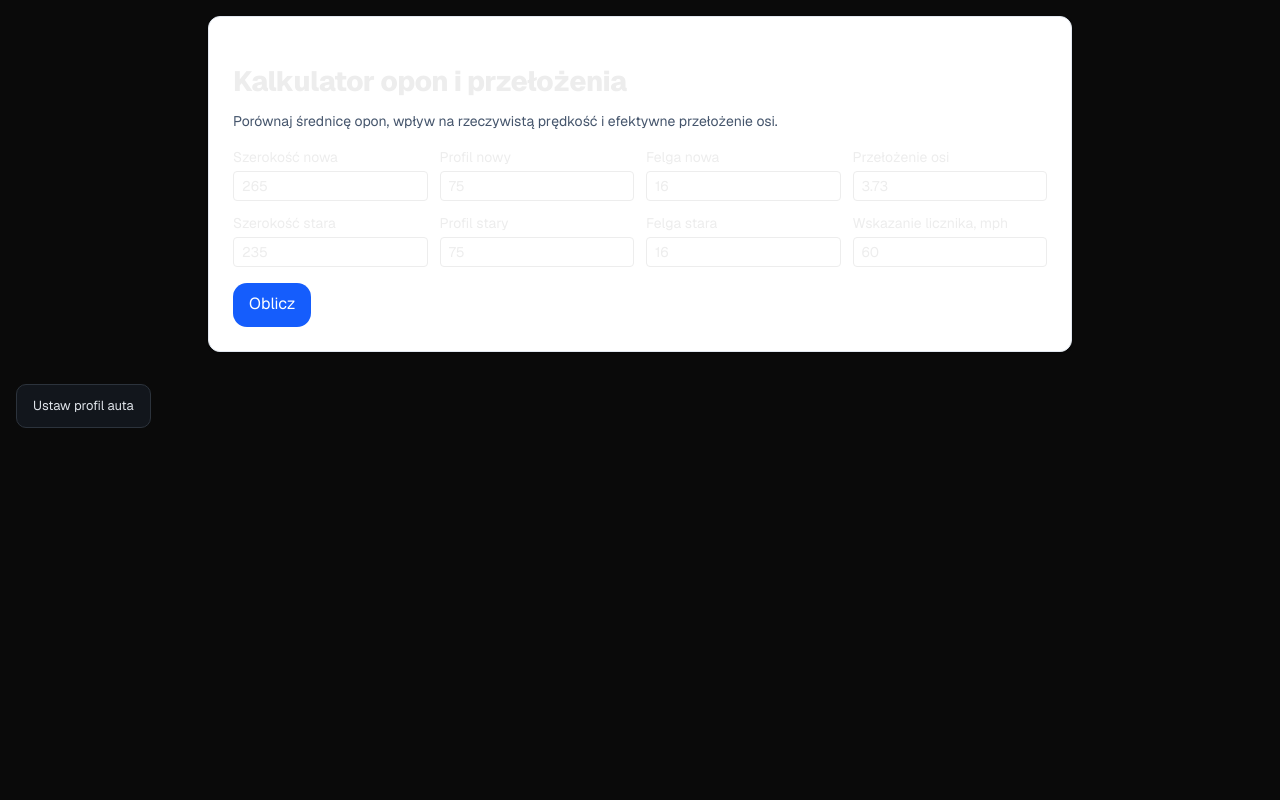
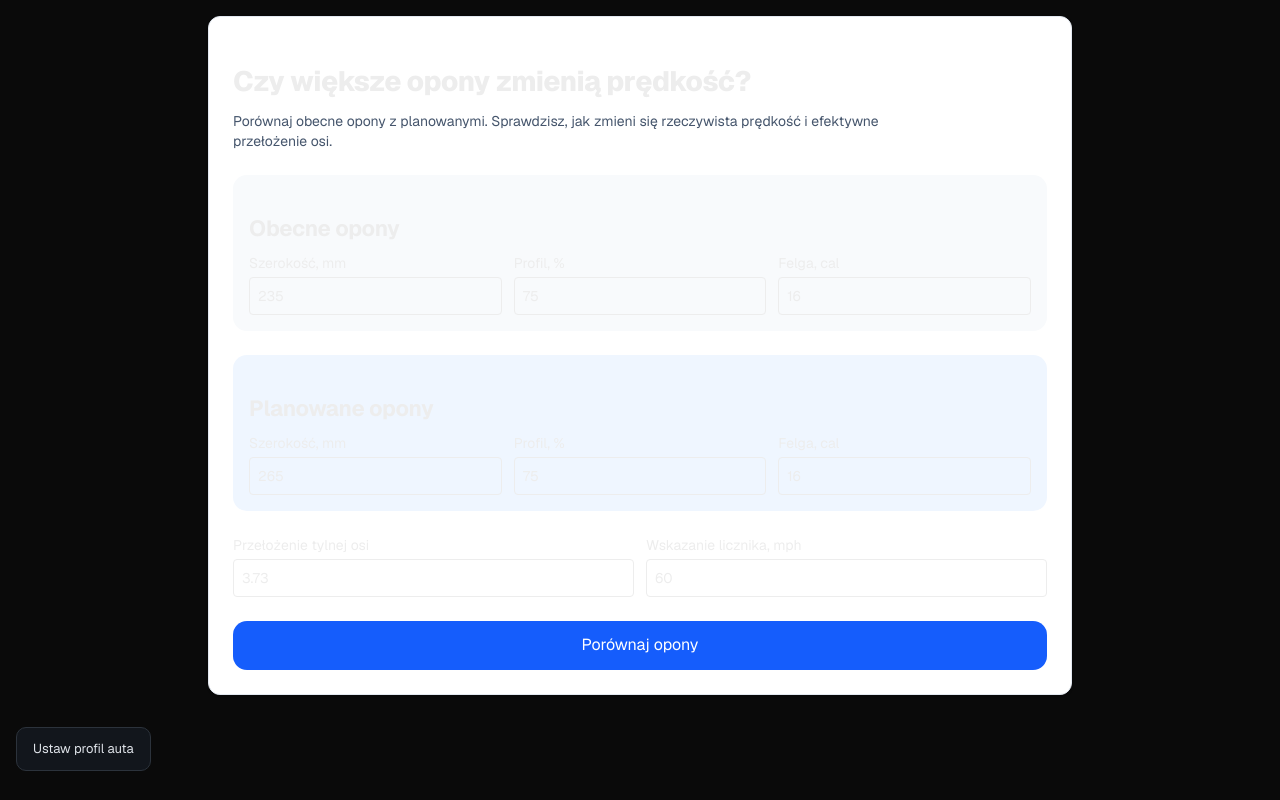
Before and after one commit to tsrc4mm9gg-netizen/gmt400-app, a Next.js app: page /narzedzia/kalkulatory in a window 1280 px wide. Built offline with nearby package versions, Linux system fonts and the light colour scheme.

Commit message:
Improve Polish tire calculator experience

```diff
--- a/src/app/api/status/route.ts
+++ b/src/app/api/status/route.ts
@@ -14,7 +14,7 @@ export async function GET() {
  return NextResponse.json({
  status: 'ok',
  service: 'GMT400 Knowledge API',
- version: '1.5.0',
+ version: '1.6.0',
  data: {
  rpoRecords: RPO_CATALOG.length,
  uniqueRpoCodes: rpoCodes.size,
--- a/src/app/narzedzia/kalkulatory/page.tsx
+++ b/src/app/narzedzia/kalkulatory/page.tsx
@@ -2,12 +2,12 @@
 import { useState } from 'react';
 
 export default function Calculators() {
- const [width, setWidth] = useState('265');
+ const [width, setWidth] = useState('235');
  const [aspect, setAspect] = useState('75');
  const [rim, setRim] = useState('16');
- const [oldWidth, setOldWidth] = useState('235');
- const [oldAspect, setOldAspect] = useState('75');
- const [oldRim, setOldRim] = useState('16');
+ const [newWidth, setNewWidth] = useState('265');
+ const [newAspect, setNewAspect] = useState('75');
+ const [newRim, setNewRim] = useState('16');
  const [axleRatio, setAxleRatio] = useState('3.73');
  const [speed, setSpeed] = useState('60');
  const [result, setResult] = useState<any>(null);
@@ -20,7 +20,17 @@ export default function Calculators() {
  setError('');
  setResult(null);
  try {
- const params = new URLSearchParams({ tool: 'tire', width, aspect, rim, oldWidth, oldAspect, oldRim, axleRatio, speed });
+ const params = new URLSearchParams({
+ tool: 'tire',
+ width: newWidth,
+ aspect: newAspect,
+ rim: newRim,
+ oldWidth: width,
+ oldAspect: aspect,
+ oldRim: rim,
+ axleRatio,
+ speed
+ });
  const response = await fetch(`/api/calculators?${params.toString()}`);
  const data = await response.json();
  if (!response.ok) throw new Error(data.error ?? 'Nie udało się wykonać obliczenia.');
@@ -33,34 +43,68 @@ export default function Calculators() {
  }
 
  return (
- <main className="mx-auto max-w-4xl p-4">
+ <main className="mx-auto max-w-4xl space-y-4 p-4">
  <section className="rounded-xl border border-slate-200 bg-white p-5 shadow-sm">
- <h1 className="text-2xl font-semibold text-slate-900">Kalkulator opon i przełożenia</h1>
- <p className="mt-1 text-sm text-slate-600">Porównaj średnicę opon, wpływ na rzeczywistą prędkość i efektywne przełożenie osi.</p>
+ <h1 className="text-2xl font-semibold text-slate-900">Czy większe opony zmienią prędkość?</h1>
+ <p className="mt-1 text-sm text-slate-600">Porównaj obecne opony z planowanymi. Sprawdzisz, jak zmieni się rzeczywista prędkość i efektywne przełożenie osi.</p>
 
- <form onSubmit={calculate} className="mt-4 grid grid-cols-2 gap-3 md:grid-cols-4">
- <label className="text-sm">Szerokość nowa<input className="mt-1 w-full rounded border px-2 py-1" value={width} onChange={event => setWidth(event.target.value)} /></label>
- <label className="text-sm">Profil nowy<input className="mt-1 w-full rounded border px-2 py-1" value={aspect} onChange={event => setAspect(event.target.value)} /></label>
- <label className="text-sm">Felga nowa<input className="mt-1 w-full rounded border px-2 py-1" value={rim} onChange={event => setRim(event.target.value)} /></label>
- <label className="text-sm">Przełożenie osi<input className="mt-1 w-full rounded border px-2 py-1" value={axleRatio} onChange={event => setAxleRatio(event.target.value)} /></label>
- <label className="text-sm">Szerokość stara<input className="mt-1 w-full rounded border px-2 py-1" value={oldWidth} onChange={event => setOldWidth(event.target.value)} /></label>
- <label className="text-sm">Profil stary<input className="mt-1 w-full rounded border px-2 py-1" value={oldAspect} onChange={event => setOldAspect(event.target.value)} /></label>
- <label className="text-sm">Felga stara<input className="mt-1 w-full rounded border px-2 py-1" value={oldRim} onChange={event => setOldRim(event.target.value)} /></label>
- <label className="text-sm">Wskazanie licznika, mph<input className="mt-1 w-full rounded border px-2 py-1" value={speed} onChange={event => setSpeed(event.target.value)} /></label>
+ <form onSubmit={calculate} className="mt-5 space-y-5">
+ <div className="rounded-lg bg-slate-50 p-4">
+ <h2 className="text-sm font-semibold text-slate-700">Obecne opony</h2>
+ <div className="mt-3 grid grid-cols-3 gap-3">
+ <label className="text-sm">Szerokość, mm<input className="mt-1 w-full rounded border px-2 py-2" value={width} onChange={event => setWidth(event.target.value)} /></label>
+ <label className="text-sm">Profil, %<input className="mt-1 w-full rounded border px-2 py-2" value={aspect} onChange={event => setAspect(event.target.value)} /></label>
+ <label className="text-sm">Felga, cal<input className="mt-1 w-full rounded border px-2 py-2" value={rim} onChange={event => setRim(event.target.value)} /></label>
+ </div>
+ </div>
+
+ <div className="rounded-lg bg-blue-50 p-4">
+ <h2 className="text-sm font-semibold text-blue-900">Planowane opony</h2>
+ <div className="mt-3 grid grid-cols-3 gap-3">
+ <label className="text-sm">Szerokość, mm<input className="mt-1 w-full rounded border px-2 py-2" value={newWidth} onChange={event => setNewWidth(event.target.value)} /></label>
+ <label className="text-sm">Profil, %<input className="mt-1 w-full rounded border px-2 py-2" value={newAspect} onChange={event => setNewAspect(event.target.value)} /></label>
+ <label className="text-sm">Felga, cal<input className="mt-1 w-full rounded border px-2 py-2" value={newRim} onChange={event => setNewRim(event.target.value)} /></label>
+ </div>
+ </div>
+
+ <div className="grid gap-3 sm:grid-cols-2">
+ <label className="text-sm">Przełożenie tylnej osi<input className="mt-1 w-full rounded border px-2 py-2" value={axleRatio} onChange={event => setAxleRatio(event.target.value)} /></label>
+ <label className="text-sm">Wskazanie licznika, mph<input className="mt-1 w-full rounded border px-2 py-2" value={speed} onChange={event => setSpeed(event.target.value)} /></label>
+ </div>
+
+ <button type="submit" disabled={loading} className="w-full rounded-lg bg-blue-600 px-4 py-3 font-semibold text-white hover:bg-blue-700 disabled:opacity-50">
+ {loading ? 'Obliczam…' : 'Porównaj opony'}
+ </button>
  </form>
-
- <button type="submit" disabled={loading} className="mt-4 rounded-lg bg-blue-600 px-4 py-2 font-medium text-white hover:bg-blue-700 disabled:opacity-50">{loading ? 'Obliczam…' : 'Oblicz'}</button>
 
  {error && <p className="mt-3 rounded bg-red-50 p-3 text-sm text-red-700">{error}</p>}
 
  {result && (
- <div className="mt-4 rounded-lg bg-slate-50 p-4 text-sm text-slate-800">
- <p>Nowa średnica: <strong>{result.newTireDiameterMm} mm</strong></p>
- <p>Stara średnica: <strong>{result.oldTireDiameterMm} mm</strong></p>
- <p>Zmiana średnicy: <strong>{result.diameterChangePercent}%</strong></p>
- <p>Efektywne przełożenie osi: <strong>{result.effectiveAxleRatio ?? '—'}</strong></p>
- <p>Rzeczywista prędkość przy tym wskazaniu: <strong>{result.actualSpeedAtIndicatedSpeed ?? '—'} mph</strong></p>
- <p className="mt-2 text-xs text-slate-500">{result.note}</p>
+ <div className="mt-5 rounded-xl border border-slate-200 bg-slate-50 p-5">
+ <h2 className="text-lg font-semibold text-slate-900">Wynik</h2>
+ <div className="mt-3 grid gap-3 sm:grid-cols-2">
+ <div className="rounded-lg bg-white p-3">
+ <p className="text-xs text-slate-500">Średnica obecnej opony</p>
+ <p className="text-lg font-semibold">{result.oldTireDiameterMm} mm</p>
+ </div>
+ <div className="rounded-lg bg-white p-3">
+ <p className="text-xs text-slate-500">Średnica nowej opony</p>
+ <p className="text-lg font-semibold">{result.newTireDiameterMm} mm</p>
+ </div>
+ <div className="rounded-lg bg-white p-3">
+ <p className="text-xs text-slate-500">Zmiana średnicy</p>
+ <p className="text-lg font-semibold">{result.diameterChangePercent}%</p>
+ </div>
+ <div className="rounded-lg bg-white p-3">
+ <p className="text-xs text-slate-500">Efektywne przełożenie osi</p>
+ <p className="text-lg font-semibold">{result.effectiveAxleRatio ?? '—'}</p>
+ </div>
+ </div>
+
+ <p className="mt-4 rounded-lg bg-amber-50 p-3 text-sm text-amber-900">
+ Przy wskazaniu licznika {speed} mph rzeczywista prędkość wyniesie około <strong>{result.actualSpeedAtIndicatedSpeed ?? '—'} mph</strong>.
+ </p>
+ <p className="mt-3 text-xs text-slate-500">{result.note}</p>
  </div>
  )}
  </section>
```
